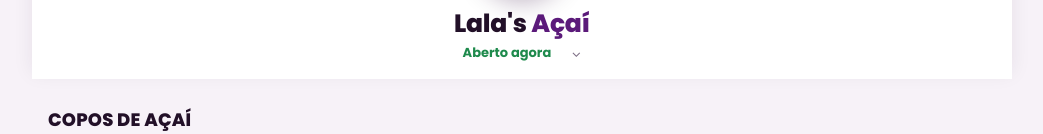
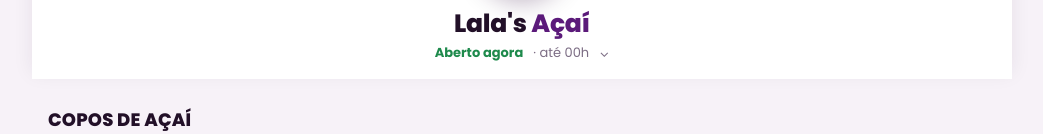
Before and after one commit to vitorramires0-lgtm/lalasacai, a plain HTML site: page index.html in a window 1280 px wide. Shown: the part 246-380 px from the top of the page, without its empty margins (118-1161 px from the left). Drawn offline with Linux system fonts and the light colour scheme.

Commit message:
Volta a seguir os horários
Co-Authored-By: Claude Opus 5.5 <noreply@anthropic.com>
Claude-Session: https://claude.ai/code/session_01MRRQShBofQp5pU7KzqpDGT

```diff
--- a/index.html
+++ b/index.html
@@ -211,7 +211,7 @@ const CFG={
   whatsapp:"5551981172525",
   // horários: [abre, fecha] em horas; 24 = meia-noite; null = fechado. 0=domingo ... 6=sábado
   horarios:{0:[14,24],1:null,2:[13,20],3:[14,24],4:[14,24],5:[14,24],6:[14,24]},
-  forcarAberto:true, // true = ignora os horários e deixa sempre aberto
+  forcarAberto:false, // true = ignora os horários e deixa sempre aberto
   pix:{chave:"lalasacai@jim.com",tipo:"E-mail",nome:""},
   aberto:true,
   produtos:[
```
